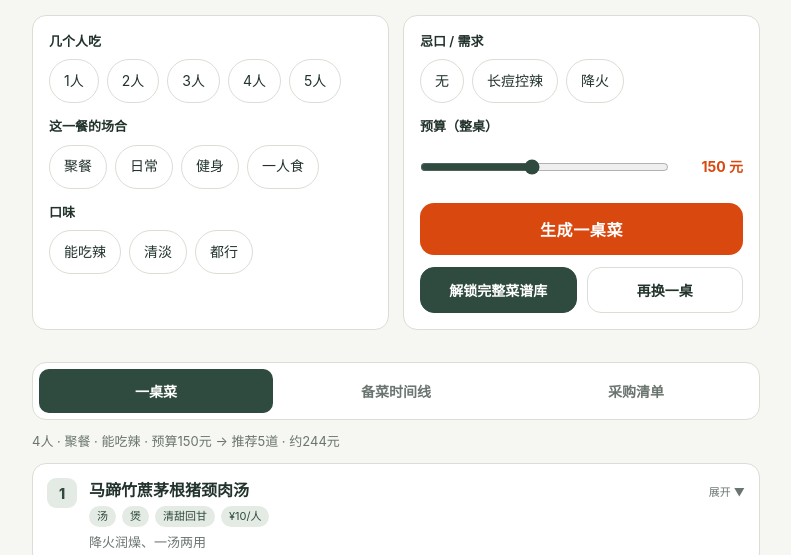
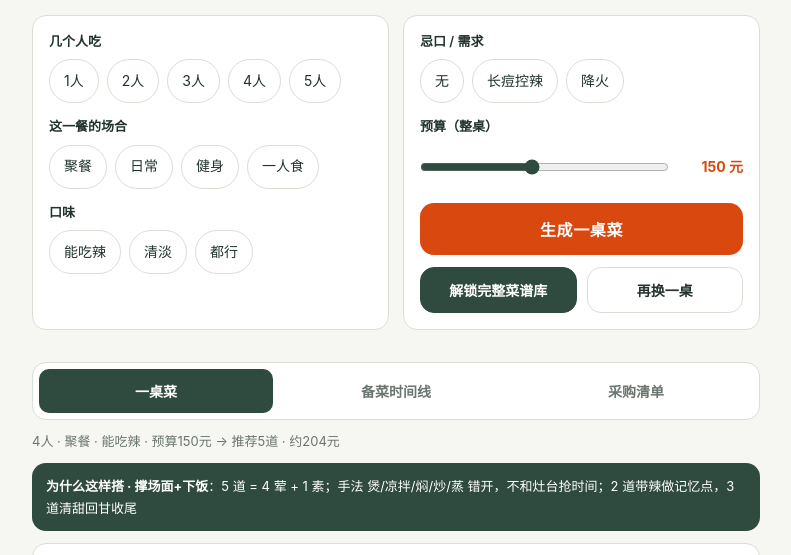
Before and after one commit to ITshouyu/dacai-danao, a plain HTML site: page 搭菜大脑.html in a window 1280 px wide. Both pictures are taken after a click on the button "生成一桌菜". Shown: the part 202-757 px from the top of the page, without its empty margins (244-1035 px from the left). Drawn offline with Linux system fonts and the light colour scheme; some packages are replaced by stand-ins of ours; a script that the page names is missing.

Commit message:
Add files via upload

```diff
--- a/搭菜大脑.html
+++ b/搭菜大脑.html
@@ -71,6 +71,8 @@ header{display:flex;align-items:center;gap:10px;padding:8px 0 4px}
 .tab{flex:1;min-height:44px;border:0;border-radius:10px;background:transparent;font-size:14px;font-weight:600;color:var(--gray);cursor:pointer;font-family:inherit}
 .tab.on{background:var(--green);color:#fff}
 .summary{margin-bottom:12px;font-size:13px;color:var(--gray)}
+.reason{display:none;background:var(--green);color:#fff;border-radius:var(--radius);padding:12px 14px;margin-bottom:12px;font-size:13px;line-height:1.7}
+.reason b{color:#fff}
 .dish{background:var(--card);border:1px solid var(--line);border-radius:var(--radius);padding:14px;margin-bottom:10px}
 .dish-head{display:flex;gap:12px;align-items:flex-start;cursor:pointer}
 .dish .idx{width:30px;flex:none;height:30px;border-radius:9px;background:var(--green-soft);color:var(--green);font-weight:800;font-size:14px;display:flex;align-items:center;justify-content:center}
@@ -178,6 +180,7 @@ footer{margin-top:26px;text-align:center;font-size:11.5px;color:var(--gray)}
     <button class="tab" data-tab="buy">采购清单</button>
   </div>
   <div class="summary" id="summaryText"></div>
+  <div class="reason" id="reasonText"></div>
   <div id="viewDishes"></div>
   <div id="viewTimeline" style="display:none"></div>
   <div id="viewBuy" style="display:none"></div>
@@ -205,67 +208,67 @@ footer{margin-top:26px;text-align:center;font-size:11.5px;color:var(--gray)}
 /* ings: n名称 q每人份量 u单位 g分组(meat肉禽水产/veg蔬菜/grain主食豆谷/soup汤料/cond调料) */
 const DB = [
   {name:"奶香五红汤", cat:"糖水", meat:"素", method:"煮", flavor:"奶香甜糯", spicy:0, cost:4, diff:"低", memo:"健身补气血、不上火，当甜品喝",
-   prep:"黑米、糯米、红豆、花生提前泡 1–2 小时（不泡多煮 20 分钟）",
+   prepMin:5, cookMin:50, pot:"锅1", prep:"黑米、糯米、红豆、花生提前泡 1–2 小时（不泡多煮 20 分钟）",
    steps:["泡好的米豆 + 去核红枣 + 700ml 水，小火煮 50 分钟至黑米开花、糯米粘稠（偶尔搅底防粘锅）","放黄冰糖调味，尝甜度宁少勿多","关火前 3 分钟放枸杞","关火晾到 60℃ 温热，倒 200ml 全脂牛奶搅匀"],
    key:"红枣必须去核；糯米粘锅，最后 10 分钟多搅；牛奶关火后再加，不煮沸",
    ings:[{n:"黑米",q:20,u:"g",g:"grain"},{n:"糯米",q:15,u:"g",g:"grain"},{n:"红豆",q:20,u:"g",g:"grain"},{n:"红皮花生",q:20,u:"g",g:"grain"},{n:"红枣",q:2,u:"颗",g:"soup"},{n:"枸杞",q:10,u:"粒",g:"soup"},{n:"黄冰糖",q:8,u:"g",g:"cond"},{n:"全脂牛奶",q:200,u:"ml",g:"grain"}]},
   {name:"红糖鸡蛋姜汤", cat:"糖水", meat:"半荤", method:"煮", flavor:"甜姜暖", spicy:0, cost:3, diff:"低", memo:"经期暖身、受凉熬夜后喝",
-   prep:"老姜带皮切 3mm 厚片（带皮是不上火的关键）",
+   prepMin:2, cookMin:12, pot:"锅1", prep:"老姜带皮切 3mm 厚片（带皮是不上火的关键）",
    steps:["姜片 + 300ml 清水，小火煮 10 分钟出姜味","关火，鸡蛋整个打入（不搅散，做卧蛋）","蛋八分熟（蛋白凝固蛋黄软）放红糖搅化","再煮 1 分钟连汤带蛋出锅"],
    key:"红糖最后放不发苦；姜用老姜带皮，切厚片不切丝；晚上 9 点后别喝",
    ings:[{n:"老姜",q:15,u:"g",g:"cond"},{n:"红糖",q:15,u:"g",g:"cond"},{n:"鸡蛋",q:2,u:"个",g:"meat"},{n:"红枣",q:3,u:"颗",g:"soup"}]},
   {name:"马蹄竹蔗茅根猪颈肉汤", cat:"汤", meat:"荤", method:"煲", flavor:"清甜回甘", spicy:0, cost:10, diff:"低", memo:"降火润燥、一汤两用",
-   prep:"猪颈肉冷水下锅焯水；竹蔗破成条（不破不出味）",
+   prepMin:8, cookMin:90, pot:"锅1", prep:"猪颈肉冷水下锅焯水；竹蔗破成条（不破不出味）",
    steps:["猪颈肉冷水下锅焯水，冲净沥干","竹蔗破条、马蹄对半切、胡萝卜切块","全部下锅加足量水，大火煮开转小火煲 1–1.5 小时","基本不放盐，竹蔗自甜；肉捞出切块蘸豉油/沙姜，一汤两用"],
    key:"竹蔗选青皮甘蔗；猪颈肉先焯水去腥；放凉冰镇或热饮都行",
    ings:[{n:"猪颈肉",q:100,u:"g",g:"meat"},{n:"青皮竹蔗",q:0.5,u:"节",g:"soup"},{n:"马蹄",q:2,u:"个",g:"veg"},{n:"茅根",q:1,u:"小把",g:"soup"},{n:"胡萝卜",q:0.3,u:"根",g:"veg"},{n:"生姜",q:1,u:"片",g:"cond"}]},
   {name:"清蒸鲈鱼", cat:"主菜", meat:"荤", method:"蒸", flavor:"清鲜嫩", spicy:0, cost:15, diff:"中", memo:"高蛋白低脂、摆盘好看", tags:["健身","聚餐"],
-   prep:"葱姜盐搓出汁兑水泡鱼 5–10 分钟去腥",
+   prepMin:10, cookMin:7, pot:"蒸层", prep:"葱姜盐搓出汁兑水泡鱼 5–10 分钟去腥",
    steps:["鱼处理干净两面划刀，背部肉厚处再划一刀","泡好的鱼装盘：盘底垫姜片、鱼身摆姜片，撒一点盐","水大开上汽后再放鱼，大火 5 分钟，关火焖 2 分钟","出锅立刻倒掉盘底水（腥源，最关键一步）","挑掉姜片铺葱丝，浇一勺烧到冒烟的热油，豉油沿锅边倒"],
    key:"水开上汽才计时；盘底水必倒；豉油沿锅边别淋鱼背；鱼眼凸出、筷子戳背肉轻松进即熟",
    ings:[{n:"鲈鱼",q:200,u:"g",g:"meat"},{n:"生姜",q:1,u:"块",g:"cond"},{n:"小葱",q:3,u:"根",g:"veg"},{n:"蒸鱼豉油",q:2,u:"勺",g:"cond"},{n:"油",q:1,u:"勺",g:"cond"}]},
   {name:"胡萝卜丝炒牛肉丝", cat:"主菜", meat:"荤", method:"炒", flavor:"咸鲜", spicy:0, cost:12, diff:"中", memo:"高蛋白、分开炒再合", tags:["健身","下饭"],
-   prep:"牛肉丝加生抽料酒淀粉抓匀，淋半勺油锁水，腌 5 分钟",
+   prepMin:8, cookMin:5, pot:"锅2", prep:"牛肉丝加生抽料酒淀粉抓匀，淋半勺油锁水，腌 5 分钟",
    steps:["热锅大火，油热下牛肉快炒 30–40 秒至变色，立刻盛出","锅补油，胡萝卜丝中火炒 2–3 分钟到软出甜味","下蒜末、小米辣炒香","牛肉回锅，加盐、半勺生抽大火翻匀，薄薄勾芡出锅"],
    key:"牛肉胡萝卜分开炒再合，一起下锅牛肉必老；牛肉 40 秒是极限；淀粉上浆是嫩的关键；不打水牛肉不用洗",
    ings:[{n:"黄牛肉丝",q:75,u:"g",g:"meat"},{n:"胡萝卜",q:0.5,u:"根",g:"veg"},{n:"大蒜",q:3,u:"瓣",g:"cond"},{n:"小米辣",q:1,u:"个",g:"veg"},{n:"生抽",q:1,u:"勺",g:"cond"},{n:"料酒",q:1,u:"勺",g:"cond"},{n:"玉米淀粉",q:1,u:"小勺",g:"cond"}]},
   {name:"蒜蓉炒芦笋", cat:"主菜", meat:"素", method:"炒", flavor:"清蒜香脆", spicy:0, cost:8, diff:"低", memo:"控卡高纤、快手", tags:["健身","快手","一人食"],
-   prep:"芦笋手捏根部往上掰，折断处是老嫩分界；粗的削皮斜切段",
+   prepMin:5, cookMin:4, pot:"锅2", prep:"芦笋手捏根部往上掰，折断处是老嫩分界；粗的削皮斜切段",
    steps:["水开加 1 勺盐几滴油，芦笋焯 60–90 秒断生捞出","立刻过凉水锁脆锁绿，沥干","热锅冷油小火下蒜末小米辣，炒到蒜微黄出香","转大火下芦笋翻炒 20–30 秒，加生抽蚝油少许糖","淋薄水淀粉，汁挂上就出锅"],
    key:"焯水加油加盐是保绿关键；蒜全程小火防苦；下锅后大火不超 1 分钟；水淀粉薄薄一层",
    ings:[{n:"芦笋",q:200,u:"g",g:"veg"},{n:"大蒜",q:4,u:"瓣",g:"cond"},{n:"小米辣",q:1,u:"个",g:"veg"},{n:"生抽",q:1,u:"勺",g:"cond"},{n:"蚝油",q:1,u:"勺",g:"cond"},{n:"玉米淀粉",q:1,u:"小勺",g:"cond"}]},
   {name:"蒜蓉粉丝蒸大虾", cat:"主菜", meat:"荤", method:"蒸", flavor:"蒜香鲜", spicy:0, cost:20, diff:"中", memo:"满盘金黄、撑场面", tags:["聚餐"],
-   prep:"粉丝冷水泡 15 分钟剪段；虾开背去虾线留虾尾；蒜末一半冲水（防糊）",
+   prepMin:15, cookMin:10, pot:"蒸层", prep:"粉丝冷水泡 15 分钟剪段；虾开背去虾线留虾尾；蒜末一半冲水（防糊）",
    steps:["金银蒜：一半洗过的蒜末小火炒黄，加生抽蚝油黄酒糖调味，关火前拌入另一半生蒜，盛出一半备用","虾头小火煎出红油捞出","虾下锅煎到变红卷曲（1–2 分钟即停）","粉丝入锅加生抽老抽和 100–150ml 水","蒜蓉酱铺面，扣盖中小火 3–5 分钟收到基本干","撒大量葱花，关火焖 10 秒"],
    key:"粉丝只看配料表要绿豆粉；炒蒜全程小火；虾变色就停；收汁要干香留汤就废；蒜蓉酱多做冷藏可复用",
    ings:[{n:"基围虾",q:200,u:"g",g:"meat"},{n:"龙口粉丝",q:25,u:"g",g:"grain"},{n:"大蒜",q:0.75,u:"头",g:"cond"},{n:"线椒",q:1,u:"根",g:"veg"},{n:"小葱",q:3,u:"根",g:"veg"},{n:"生抽",q:2,u:"勺",g:"cond"},{n:"蚝油",q:1,u:"勺",g:"cond"},{n:"黄酒",q:1,u:"勺",g:"cond"},{n:"老抽",q:1,u:"滴",g:"cond"},{n:"白糖",q:0.5,u:"勺",g:"cond"}]},
   {name:"豆豉蒸排骨", cat:"主菜", meat:"荤", method:"蒸", flavor:"豉香咸鲜", spicy:0, cost:10, diff:"低", memo:"豉汁香、嫩到脱骨、汁拌饭", tags:["下饭","快手"],
-   prep:"排骨加淀粉和盐抓洗到水清，吸干水分（决定入味）；腌 10 分钟",
+   prepMin:15, cookMin:20, pot:"蒸层", prep:"排骨加淀粉和盐抓洗到水清，吸干水分（决定入味）；腌 10 分钟",
    steps:["蒜末姜末豆豉碎装碗，浇 2 勺烧到冒烟的热油激香，加生抽蚝油老抽糖淀粉拌匀成豉汁","豉汁倒进排骨抓匀腌 10 分钟，喜辣撒辣椒粉","浅盘单层平铺，不堆叠","水开后上锅，中火蒸 20 分钟（块小 15 分钟够）","出锅撒葱花，连汁上桌拌饭"],
    key:"淀粉抓洗比泡水快；热油泼豆豉比直接拌香得多；糖是压豆豉咸的关键；盐减半",
    ings:[{n:"猪纯肋排粒",q:150,u:"g",g:"meat"},{n:"豆豉",q:8,u:"g",g:"cond"},{n:"大蒜",q:4,u:"瓣",g:"cond"},{n:"生姜",q:3,u:"片",g:"cond"},{n:"小葱",q:2,u:"根",g:"veg"},{n:"生抽",q:1,u:"勺",g:"cond"},{n:"蚝油",q:1,u:"勺",g:"cond"},{n:"老抽",q:0.5,u:"勺",g:"cond"},{n:"白糖",q:1,u:"勺",g:"cond"},{n:"玉米淀粉",q:3,u:"勺",g:"cond"}]},
   {name:"避风塘炒大虾", cat:"主菜", meat:"荤", method:"炸炒", flavor:"蒜酥香辣", spicy:2, cost:20, diff:"高", memo:"金黄酥脆、显手艺（调料包简化版）", tags:["聚餐"],
-   prep:"虾开背去虾线，洗净彻底沥干，拍薄薄一层干淀粉",
+   prepMin:15, cookMin:8, pot:"锅1", prep:"虾开背去虾线，洗净彻底沥干，拍薄薄一层干淀粉",
    steps:["油烧到六成热，虾下锅煎到外壳金黄酥脆，盛出","锅留底油，倒避风塘炒料，小火炒香（别炒糊）","虾回锅，加干辣椒、葱花，大火翻匀让蒜酥裹满虾","出锅"],
    key:"虾要沥干+拍粉才脆；炒料本身够咸全程不放盐；炒料必须小火，蒜酥一糊发苦；虾壳脆就停，久煎肉柴",
    ings:[{n:"大虾",q:150,u:"g",g:"meat"},{n:"避风塘炒料",q:0.25,u:"包",g:"cond"},{n:"干辣椒",q:2,u:"个",g:"veg"},{n:"小葱",q:2,u:"根",g:"veg"},{n:"玉米淀粉",q:1,u:"勺",g:"cond"}]},
   {name:"香煎鸡腿排", cat:"主菜", meat:"荤", method:"煎", flavor:"焦香嫩", spicy:0, cost:8, diff:"低", memo:"高蛋白、无油皮朝下煎", tags:["健身","快手","一人食"],
-   prep:"提前冷藏解冻；刀背拍松，肉面划两刀防收缩；腌 15–20 分钟",
+   prepMin:15, cookMin:10, pot:"锅2", prep:"提前冷藏解冻；刀背拍松，肉面划两刀防收缩；腌 15–20 分钟",
    steps:["蒜末、黑胡椒、生抽抓匀（加 1 勺淀粉外层更脆），腌 15–20 分钟","平底锅皮朝下、中小火，不用加油——鸡皮自己出油","逼到鸡皮金黄焦脆再翻面，另一面也煎金黄，全程约 7–10 分钟","筷子戳最厚处，流出的汁水透明无血水即熟","出锅静置 3 分钟再切（肉汁不流失），配沙拉酱减半或油醋汁"],
    key:"皮朝下先煎自己出油；验熟看汁水透明别切开；静置再切；沙拉酱减脂就减半或换油醋",
    ings:[{n:"冷鲜鸡腿排",q:180,u:"g",g:"meat"},{n:"大蒜",q:3,u:"瓣",g:"cond"},{n:"黑胡椒",q:1,u:"撮",g:"cond"},{n:"生抽",q:1,u:"勺",g:"cond"},{n:"玉米淀粉",q:1,u:"勺",g:"cond"},{n:"蔬菜沙拉",q:90,u:"g",g:"veg"}]},
   {name:"三杯鸡", cat:"主菜", meat:"荤", method:"焖", flavor:"甜咸香", spicy:1, cost:12, diff:"中", memo:"江西家乡味、油亮像餐厅", tags:["聚餐","下饭"],
-   prep:"鸡斩块，冷水下锅焯水，冲净沥干",
+   prepMin:10, cookMin:20, pot:"锅1", prep:"鸡斩块，冷水下锅焯水，冲净沥干",
    steps:["锅下香油（这道用香油起锅是香味的根），姜片蒜瓣小火爆香","下鸡块，中火煸到表面微黄","倒米酒、生抽、老抽、糖、干辣椒，翻炒上色","小火盖盖焖 15 分钟","开盖大火收汁，收到油亮起泡，最后再淋半勺香油出锅"],
    key:"香油起锅+收汁再淋香油；米酒别用料酒替代；焖够 15 分钟才入味不柴；留一点汁拌饭",
    ings:[{n:"鸡腿/半只鸡",q:175,u:"g",g:"meat"},{n:"米酒",q:80,u:"ml",g:"cond"},{n:"生抽",q:3,u:"勺",g:"cond"},{n:"老抽",q:1,u:"勺",g:"cond"},{n:"香油",q:50,u:"ml",g:"cond"},{n:"白糖",q:1,u:"勺",g:"cond"},{n:"生姜",q:5,u:"片",g:"cond"},{n:"大蒜",q:6,u:"瓣",g:"cond"},{n:"干辣椒",q:3,u:"个",g:"veg"}]},
   {name:"番茄炖牛肋条", cat:"主菜", meat:"荤", method:"炖", flavor:"酸甜软烂", spicy:0, cost:18, diff:"中", memo:"出品像西餐厅、提前炖、汤汁拌饭", tags:["聚餐"],
-   prep:"牛肋条切块冷水焯水；番茄开水烫一下去皮切块",
+   prepMin:15, cookMin:90, pot:"锅1", prep:"牛肋条切块冷水焯水；番茄开水烫一下去皮切块",
    steps:["姜蒜爆香，下番茄炒到出沙","下牛肋条，加番茄酱、生抽、糖炒匀，加水没过","小火炖 1–1.5 小时至软烂","最后加盐、开盖收汁（别收太干，留汁拌饭）"],
    key:"牛肋条选带筋膜肥瘦相间的炖久不柴；番茄先炒出沙汤汁才浓；可提前炖好保温，上桌前收汁",
    ings:[{n:"牛肋条",q:150,u:"g",g:"meat"},{n:"番茄",q:1,u:"个",g:"veg"},{n:"番茄酱",q:2,u:"勺",g:"cond"},{n:"生抽",q:2,u:"勺",g:"cond"},{n:"白糖",q:1,u:"勺",g:"cond"},{n:"生姜",q:3,u:"片",g:"cond"},{n:"大蒜",q:3,u:"瓣",g:"cond"}]},
   {name:"擂辣椒皮蛋", cat:"凉菜", meat:"半荤", method:"凉拌", flavor:"酸辣香", spicy:2, cost:6, diff:"低", memo:"擂钵上桌、仪式感是这道菜的一半",
-   prep:"干锅烧热不放油，辣椒整根放进去压着煎到两面焦黑起虎皮，撕去焦皮",
+   prepMin:8, cookMin:5, pot:"锅2", prep:"干锅烧热不放油，辣椒整根放进去压着煎到两面焦黑起虎皮，撕去焦皮",
    steps:["皮蛋剥壳切块","蒜末+生抽+香醋+糖+香油先擂出香味","加煎好的辣椒擂碎","最后放皮蛋再轻擂几下，留点块状口感，连擂钵端上桌"],
    key:"辣椒干锅煎出虎皮才香；辣度靠辣椒品种，怕辣换菜椒；皮蛋最后放擂成碎中带块",
    ings:[{n:"皮蛋",q:1,u:"个",g:"meat"},{n:"螺丝椒",q:1,u:"根",g:"veg"},{n:"大蒜",q:4,u:"瓣",g:"cond"},{n:"生抽",q:2,u:"勺",g:"cond"},{n:"香醋",q:1,u:"勺",g:"cond"},{n:"香油",q:1,u:"勺",g:"cond"},{n:"白糖",q:0.5,u:"勺",g:"cond"}]}
@@ -336,11 +339,18 @@ function pickMeal(){
     pool.sort((a,b)=>a.cost-b.cost);
   }
   while(res.length<need && pool.length){
-    let pick=pool.find(d=>fit(d) && !usedMethods[d.method] && per>=d.cost);
-    if(!pick) pick=pool.find(d=>fit(d) && per>=d.cost);
-    if(!pick) pick=pool.find(d=>fit(d) && !usedMethods[d.method]);
-    if(!pick) pick=pool[0];
-    pool=pool.filter(d=>d!==pick);
+    const meatCount=res.filter(function(r){return r.meat!=="素"}).length;
+    const vegPool=pool.filter(function(d){return d.meat==="素" && fit(d)});
+    let pick=null;
+    if(meatCount>=3 && vegPool.length){
+      pick=vegPool.slice().sort(function(a,b){return a.cost-b.cost})[0];
+    } else {
+      pick=pool.find(function(d){return fit(d) && !usedMethods[d.method] && per>=d.cost});
+      if(!pick) pick=pool.find(function(d){return fit(d) && per>=d.cost});
+      if(!pick) pick=pool.find(function(d){return fit(d) && !usedMethods[d.method]});
+      if(!pick) pick=pool[0];
+    }
+    pool=pool.filter(function(d){return d!==pick});
     if(res.includes(pick)) continue;
     res.push(pick);
     usedMethods[pick.method]=1;
@@ -349,13 +359,34 @@ function pickMeal(){
 }
 
 const ORDER={"凉拌":0,"煲":1,"炖":1,"煮":2,"焖":3,"蒸":4,"煎":5,"炒":6,"炸炒":7};
-const PARALLEL={"蒸":"可同时炒/煎另一锅","炖":"慢火不占人，可同时备菜","煲":"慢火不占人，可同时备菜","焖":"可同时炒/蒸另一锅","煮":"可同时炒/煎另一锅","煎":"适合配蒸菜同步","炒":"最后再做，锅热菜好","炸炒":"最后再做，锅热菜好"};
-function timeline(dishes){
-  const arr=dishes.slice().sort((a,b)=>ORDER[a.method]-ORDER[b.method]);
-  return arr.map(function(d,i){
-    const label=i===0?"先做":(i===arr.length-1?"最后做":"第"+(i+1)+"步");
-    return {label:label, d:d};
-  });
+const PARALLEL={"蒸":"叠在任意锅上，不占灶位，可同时做别的","炖":"慢火不占人，可同时备菜","煲":"慢火不占人，可同时备菜","焖":"可同时炒/蒸另一锅","煮":"可同时炒/煎另一锅","煎":"适合配蒸菜同步","炒":"最后再做，锅热菜好","炸炒":"最后再做，锅热菜好","凉拌":"免锅，开火前就能拌好"};
+
+/* ================= 搭配理由 ================= */
+function mealReason(dishes){
+  const meatin=dishes.filter(function(d){return d.meat!=="素"}).length;
+  const methods=dishes.map(function(d){return d.method});
+  const spicy=dishes.filter(function(d){return d.spicy>0}).length;
+  const sceneHint=state.scene==="聚餐"?"撑场面+下饭":(state.scene==="健身"?"高蛋白控卡":(state.scene==="一人食"?"快手低成本":"家常均衡"));
+  let s="<b>为什么这样搭 · "+sceneHint+"</b>：";
+  s+=dishes.length+" 道 = "+meatin+" 荤 + "+(dishes.length-meatin)+" 素；";
+  s+="手法 "+methods.join("/")+" 错开，不和灶台抢时间；";
+  if(spicy>0){s+=""+spicy+" 道带辣做记忆点，"+(dishes.length-spicy)+" 道清甜回甘收尾";}
+  else{s+="整桌不辣，想吃辣靠蘸碟/干椒现加，降火不破味";}
+  return s;
+}
+
+function timelineHTML(dishes){
+  const preTotal=Math.max.apply(null,dishes.map(function(d){return d.prepMin||5}));
+  const preps=dishes.map(function(d){
+    return '<div class="tl"><div class="t">'+d.name+' · 备菜 '+d.prepMin+'min</div><p>'+d.prep+'</p></div>';
+  }).join("");
+  const cooks=dishes.slice().sort(function(a,b){return ORDER[a.method]-ORDER[b.method]}).map(function(d){
+    const potTxt=d.pot==="免锅"?"免锅":(d.pot==="蒸层"?"蒸层（叠在锅上，不占灶）":d.pot);
+    const long=(d.method==="炖"||d.method==="煲")?'<span style="color:var(--orange);font-weight:600">建议提前炖好保温，上桌前收汁</span>':'';
+    return '<div class="tl"><div class="t">'+d.name+' · '+d.method+' '+d.cookMin+'min · '+potTxt+'</div><p>'+PARALLEL[d.method]+'</p>'+long+'</div>';
+  }).join("");
+  return '<div class="tl" style="border:1.5px solid var(--orange)"><div class="t">开火前 · 备菜（约 '+preTotal+' 分钟，全部并行）</div><p>先做这些，再开火：</p></div>'+preps
+    +'<div class="tl" style="border:1.5px solid var(--orange);margin-top:4px"><div class="t">开火后 · 锅位安排</div><p>锅1 + 锅2 可同时开工，蒸层叠在任意锅上：</p></div>'+cooks;
 }
 
 /* ================= 采购清单（合并去重 · 按人数算量） ================= */
@@ -426,16 +457,14 @@ function render(){
   document.getElementById("empty").style.display="none";
   document.getElementById("summaryText").textContent=
     state.people+"人 · "+state.scene+" · "+state.taste+" · 预算"+state.budget+"元 → 推荐"+dishes.length+"道 · 约"+total+"元";
+  const rt=document.getElementById("reasonText");
+  rt.innerHTML=mealReason(dishes);
+  rt.style.display="block";
   document.getElementById("viewDishes").innerHTML=dishes.map(dishCard).join("");
   document.getElementById("viewDishes").querySelectorAll(".dish-head").forEach(function(h,idx){
     h.onclick=function(){h.parentElement.classList.toggle("open")};
   });
-  const vt=document.getElementById("viewTimeline");
-  vt.innerHTML=dishes.slice().sort((a,b)=>ORDER[a.method]-ORDER[b.method]).map(function(d,i){
-    const label=i===0?"先做":(i===dishes.length-1?"最后做":"第"+(i+1)+"步");
-    return '<div class="tl"><div class="t">'+label+'</div><h4>'+d.name+'</h4>'
-      +'<p>'+d.method+' · '+d.prep+'</p><p style="color:var(--orange);font-weight:600;margin-top:4px">'+PARALLEL[d.method]+'</p></div>';
-  }).join("");
+  document.getElementById("viewTimeline").innerHTML=timelineHTML(dishes);
   const vb=document.getElementById("viewBuy");
   const groups=mergedShopping(dishes);
   let html="";
```
Also changed, not shown: index.html (+60 -31 lines).
